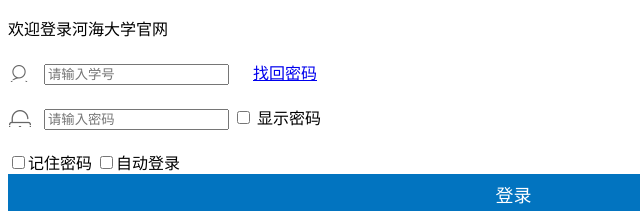
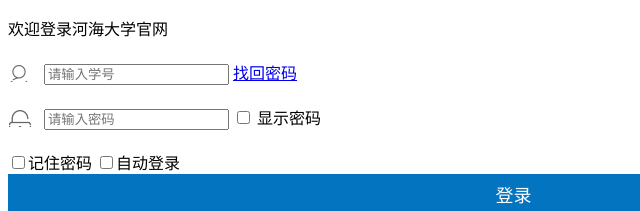
Before and after one commit to Servon-Lee/web_tasks, a plain HTML site: page F0/login.html in a window 1280 px wide. Shown: the top 211 px of the page, 0-640 px from the left. Drawn offline with Linux system fonts and the light colour scheme; files whose address does not match are found by name.

Commit message:
Update login.html

```diff
--- a/F0/login.html
+++ b/F0/login.html
@@ -29,7 +29,7 @@
 				<div class="item">
 					<label for="username" style="background-image: url(E://web_tasks//F0//pic//icon_user.png); background-repeat: no-repeat; color: #fff">____</label>
 					<input type="text" name="username" id="username" placeholder="请输入学号">
-					<span>&nbsp&nbsp&nbsp&nbsp</span>
+					<span class="space"></span>
 					<a href="forget.html" id="findpwd">找回密码</a></br>
 				</div>
 
```
